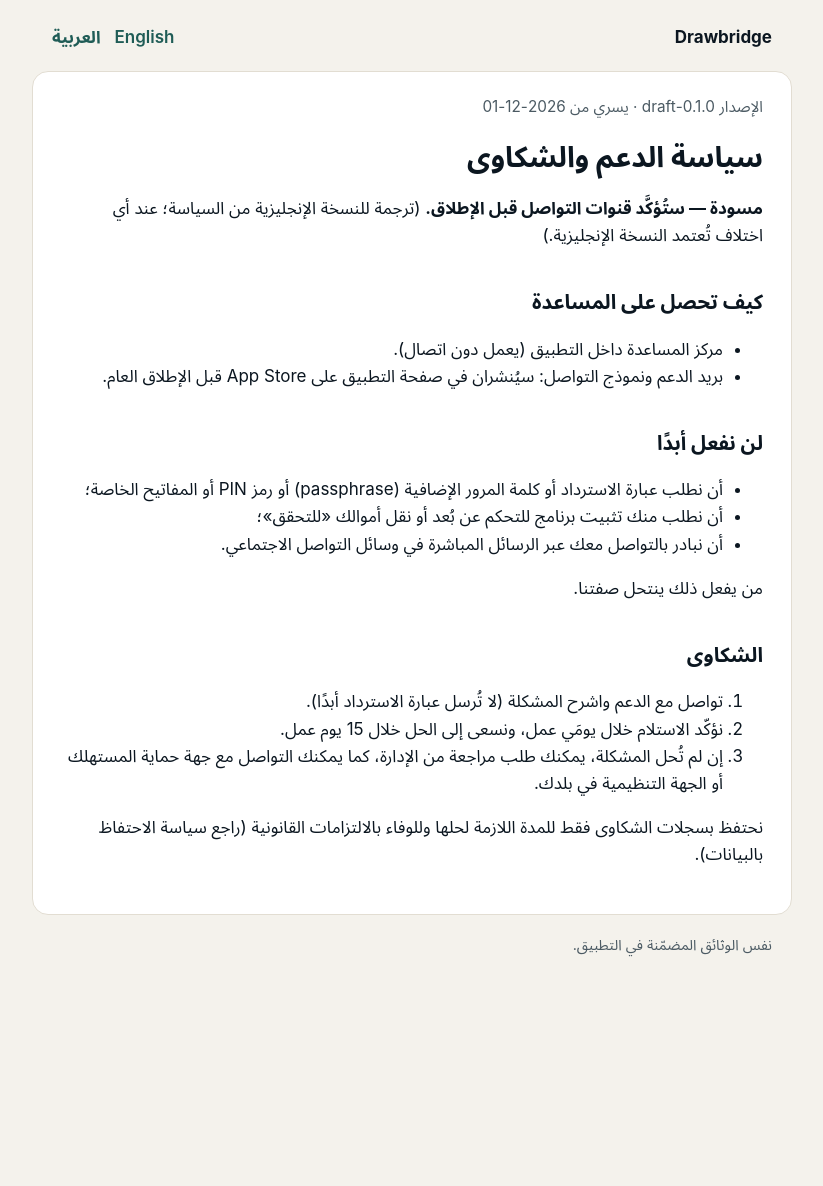
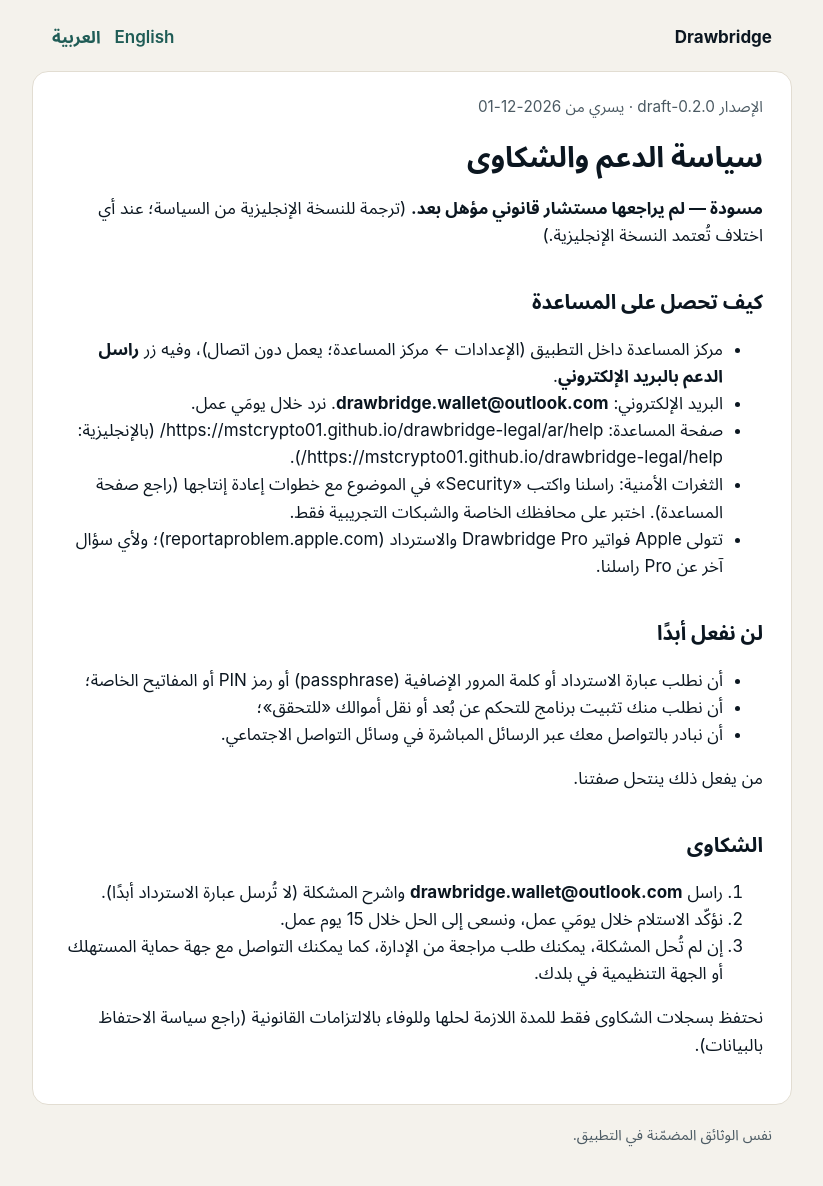
Before and after one commit to MSTcrypto01/drawbridge-legal, a Jekyll site: the page built from ar/support.md, in a window 1280 px wide. Shown: the whole page, without its empty margins (228-1051 px from the left). Built offline with Jekyll 4.4.1, drawn with Linux system fonts in a browser that asks for light colours; before the commit the page ends 996 px from its top, so only the background shows below that.

Commit message:
Arabic pages: support email on help, support, privacy and terms

```diff
--- a/ar/support.md
+++ b/ar/support.md
@@ -1,7 +1,7 @@
 ---
 layout: default
 title: "سياسة الدعم والشكاوى"
-version: 0.1.0-draft
+version: 0.2.0-draft
 effective: 2026-12-01
 permalink: /ar/support/
 lang: ar
@@ -9,11 +9,14 @@ dir: rtl
 ---
 # سياسة الدعم والشكاوى
 
-**مسودة — ستُؤكَّد قنوات التواصل قبل الإطلاق.** (ترجمة للنسخة الإنجليزية من السياسة؛ عند أي اختلاف تُعتمد النسخة الإنجليزية.)
+**مسودة — لم يراجعها مستشار قانوني مؤهل بعد.** (ترجمة للنسخة الإنجليزية من السياسة؛ عند أي اختلاف تُعتمد النسخة الإنجليزية.)
 
 ## كيف تحصل على المساعدة
-- مركز المساعدة داخل التطبيق (يعمل دون اتصال).
-- بريد الدعم ونموذج التواصل: سيُنشران في صفحة التطبيق على App Store قبل الإطلاق العام.
+- مركز المساعدة داخل التطبيق (الإعدادات ← مركز المساعدة؛ يعمل دون اتصال)، وفيه زر **راسل الدعم بالبريد الإلكتروني**.
+- البريد الإلكتروني: **drawbridge.wallet@outlook.com**. نرد خلال يومَي عمل.
+- صفحة المساعدة: https://mstcrypto01.github.io/drawbridge-legal/ar/help/ (بالإنجليزية: https://mstcrypto01.github.io/drawbridge-legal/help/).
+- الثغرات الأمنية: راسلنا واكتب «Security» في الموضوع مع خطوات إعادة إنتاجها (راجع صفحة المساعدة). اختبر على محافظك الخاصة والشبكات التجريبية فقط.
+- تتولى Apple فواتير Drawbridge Pro والاسترداد (reportaproblem.apple.com)؛ ولأي سؤال آخر عن Pro راسلنا.
 
 ## لن نفعل أبدًا
 - أن نطلب عبارة الاسترداد أو كلمة المرور الإضافية (passphrase) أو رمز PIN أو المفاتيح الخاصة؛
@@ -23,7 +26,7 @@ dir: rtl
 من يفعل ذلك ينتحل صفتنا.
 
 ## الشكاوى
-1. تواصل مع الدعم واشرح المشكلة (لا تُرسل عبارة الاسترداد أبدًا).
+1. راسل **drawbridge.wallet@outlook.com** واشرح المشكلة (لا تُرسل عبارة الاسترداد أبدًا).
 2. نؤكّد الاستلام خلال يومَي عمل، ونسعى إلى الحل خلال 15 يوم عمل.
 3. إن لم تُحل المشكلة، يمكنك طلب مراجعة من الإدارة، كما يمكنك التواصل مع جهة حماية المستهلك أو الجهة التنظيمية في بلدك.
 
```
Also changed, not shown: ar/help.md (+5 -3 lines), ar/privacy.md (+6 -3 lines), ar/terms.md (+2 -2 lines).
